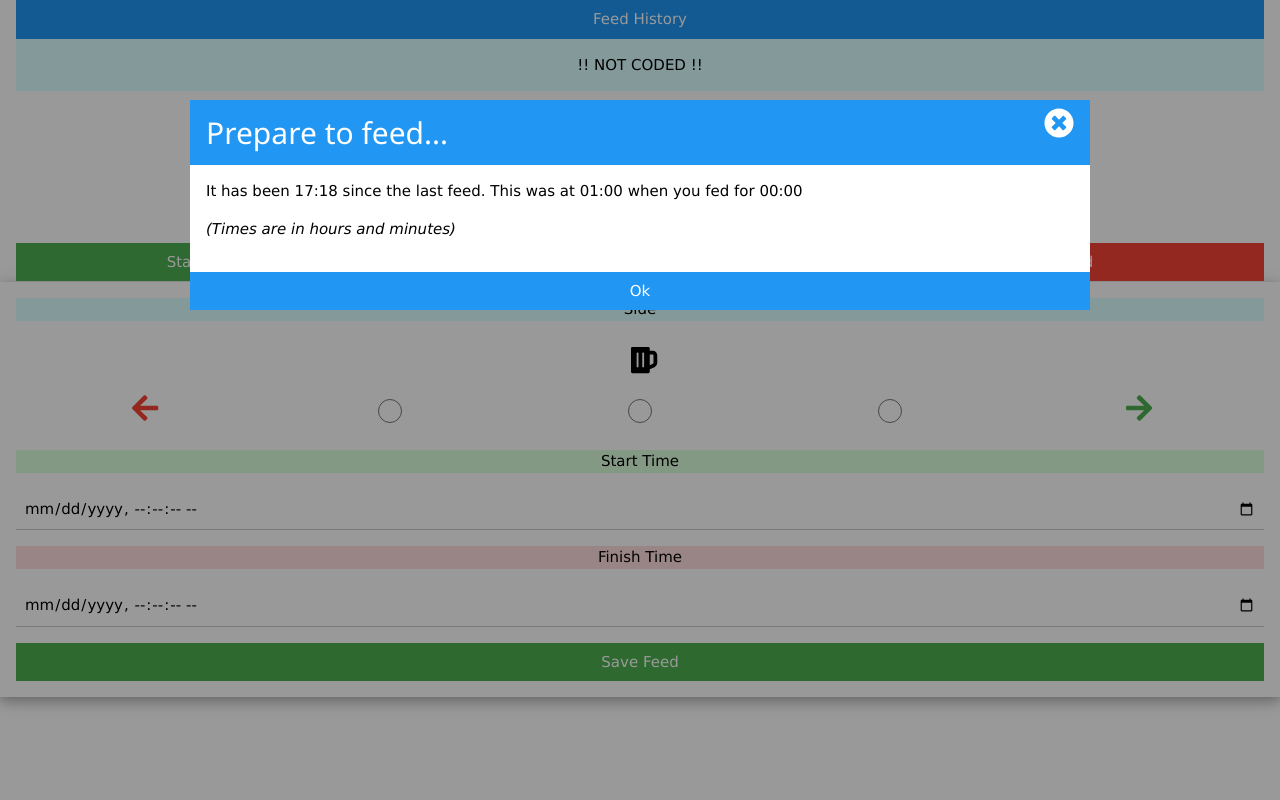
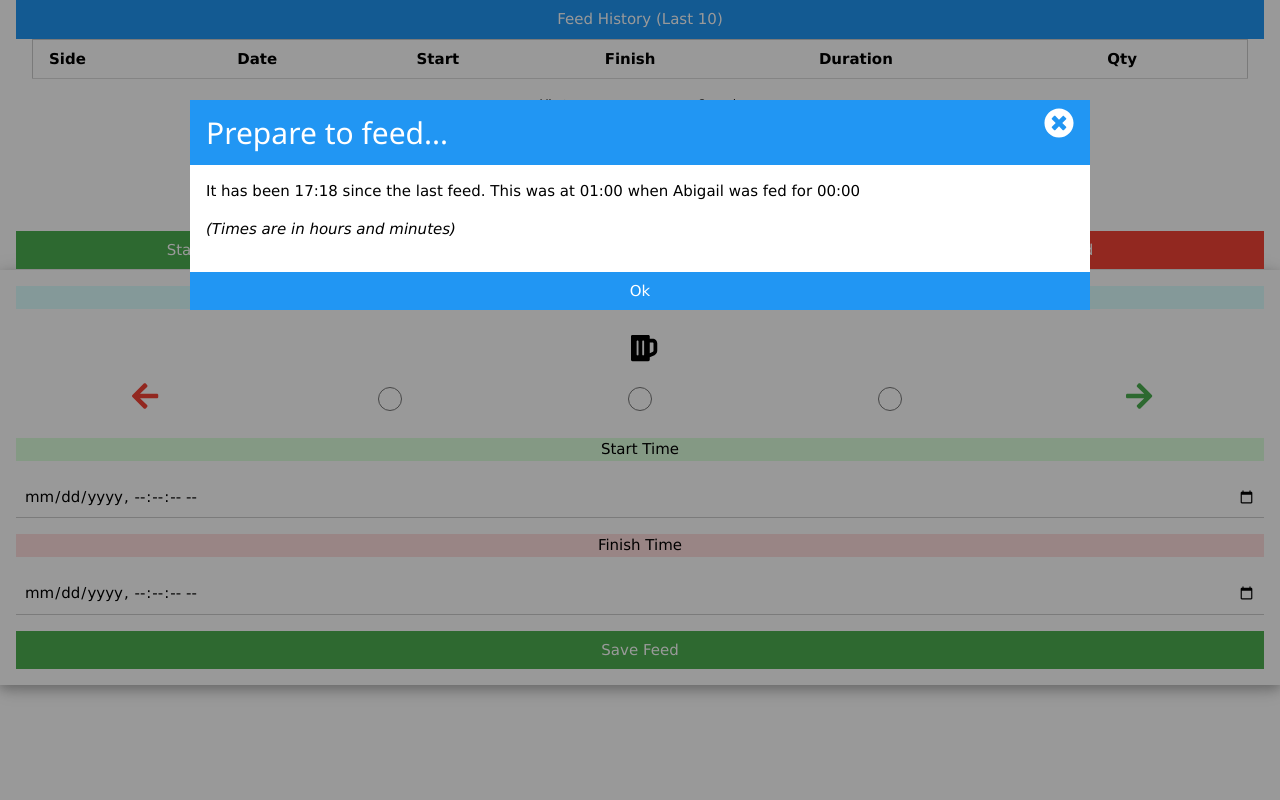
Before and after one commit to chssn/feeding, a PHP site: page / in a window 1280 px wide, after a click on "Feed History (Last 10)". Run offline with PHP 8.4, Linux system fonts and the light colour scheme; tables that the repository leaves empty or names only in its code hold one stand-in row (values such as "Sample post"); data that the repository does not hold is empty; a stand-in replaces the project's code that opens the database connection; some libraries are stand-ins or nearby versions.

Commit message:
Added last 10 feed history function and some minor cosmetic changes

```diff
--- a/index.php
+++ b/index.php
@@ -48,11 +48,11 @@
    $timenow = time();
    $timelastfeed = $timenow - $detail['end_time'];
    if (($detail['side']) == 1) {
-     $side = "on the <b>left</b> side";
+     $side = "from the <b>left</b> side";
    } elseif (($detail['side']) == 3) {
-     $side = "on the <b>right</b> side";
+     $side = "from the <b>right</b> side";
    } elseif (($detail['side']) == 2) {
-     $side = "with a <b>bottle</b>";
+     $side = $detail['fluid'] . "ml from a <b>bottle</b>";
    }
    $duration = $detail['end_time'] - $detail['start_time'];
    ?>
@@ -63,17 +63,42 @@
         <h2>Prepare to feed...</h2>
       </header>
       <div class="w3-container">
-        <p><?php echo "It has been ".gmdate('H:i', $timelastfeed)." since the last feed. This was at ".date('H:i', $detail['end_time'])." when you fed $side for ".gmdate('H:i', $duration); ?></p>
+        <p><?php echo "It has been ".gmdate('H:i', $timelastfeed)." since the last feed. This was at ".date('H:i', $detail['end_time'])." when Abigail was fed $side for ".gmdate('H:i', $duration); ?></p>
         <p><i>(Times are in hours and minutes)</i></p>
       </div>
       <button class="w3-button w3-block w3-blue w3-section w3-padding" onclick="document.getElementById('lastfeed').style.display='none'">Ok</button>
     </div>
   </div>
   <div class="w3-container">
-    <button onclick="myFunction('feed_hx')" class="w3-btn w3-block w3-blue">Feed History</button>
-
-    <div id="feed_hx" class="w3-hide w3-container w3-center w3-pale-blue">
-      <p>!! NOT CODED !!</p>
+    <button onclick="myFunction('feed_hx')" class="w3-btn w3-block w3-blue">Feed History (Last 10)</button>
+    <div id="feed_hx" class="w3-hide w3-container">
+      <table class="w3-table-all w3-mobile">
+        <tr>
+          <th>Side</th>
+          <th>Date</th>
+          <th>Start</th>
+          <th>Finish</th>
+          <th>Duration</th>
+          <th>Qty</th>
+        </tr>
+        <?php
+        //get all feeds in reverse chronological order
+        $sql = "SELECT start_time, end_time, fluid, feed_side.side FROM feeding_log LEFT JOIN feed_side ON feeding_log.side = feed_side.id ORDER BY feeding_log.id DESC LIMIT 10";
+        $result = $conn->query($sql);
+        while ($row = $result->fetch_assoc()) {
+          ?>
+          <tr>
+            <td><?php echo $row['side']; ?></td>
+            <td><?php echo date('d/m', $row['start_time']); ?></td>
+            <td><?php echo date('H:i', $row['start_time']); ?></td>
+            <td><?php echo date('H:i', $row['end_time']); ?></td>
+            <td><?php $diff = $row['end_time'] - $row['start_time']; echo gmdate('H:i', $diff); ?></td>
+            <td><?php if ($row['fluid'] != NULL) { echo $row['fluid']."ml"; } else { echo "Breast"; }?></td>
+          </tr>
+          <?php
+        }
+        ?>
+      </table>
     </div>
   </div>
   <div class="w3-container w3-center">
```
